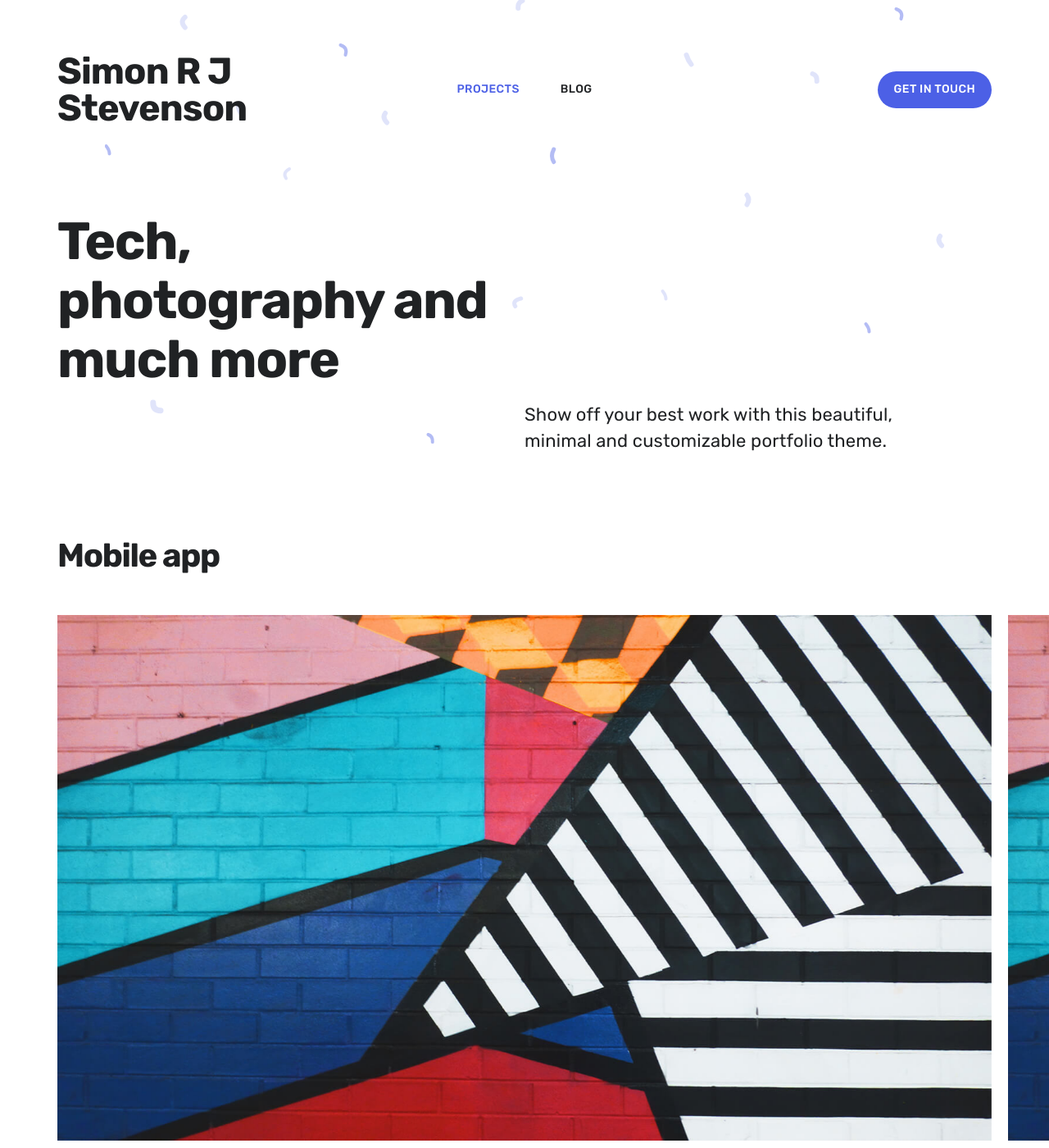
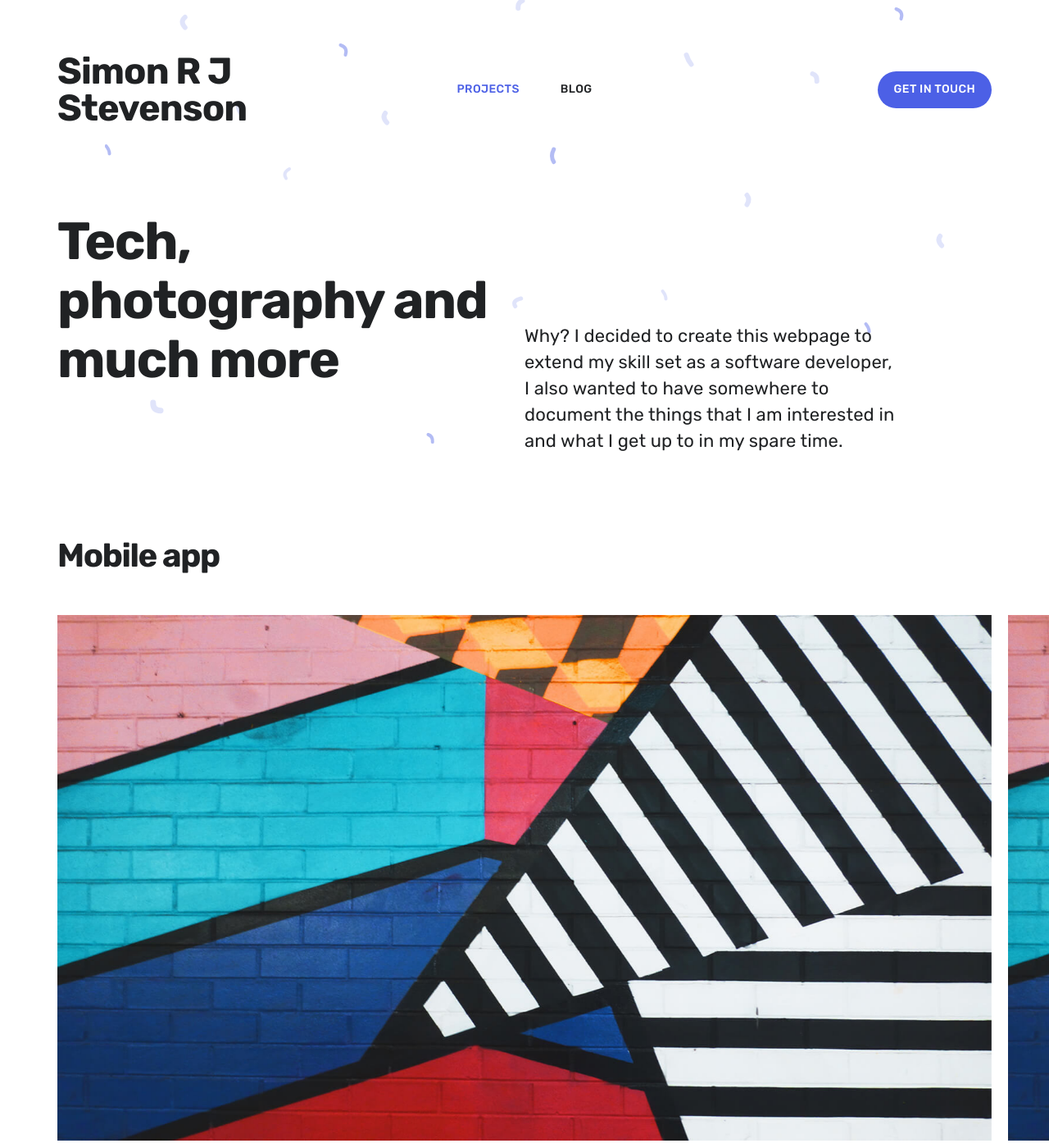
Before and after one commit to SimonRJStevenson/simonrjstevenson.github.io, a Jekyll site: the page built from index.html, in a window 1280 px wide and 1400 px high. Shown: the whole window at 82% size. Built offline with Jekyll 4.4.1, drawn with Linux system fonts in a browser that asks for light colours; nearby versions of some CDN libraries; some of the changed text lies outside the part shown.

Commit message:
Updating description

```diff
--- a/index.html
+++ b/index.html
@@ -1,7 +1,7 @@
 ---
 layout: default
 overtitle: Welcome to my website
-description: Show off your best work with this beautiful, minimal and customizable portfolio theme.
+description: Why? I decided to create this webpage to extend my skill set as a software developer, I also wanted to have somewhere to document the things that I am interested in and what I get up to in my spare time.
 featured_image: /images/social.jpg
 ---
 
@@ -46,7 +46,7 @@ featured_image: /images/social.jpg
 					<p class="project__description --small">
 						{{ project.description }}
 						<a href="{{ project.url | relative_url }}" class="project__link button--text --right"
-							style="color: {{ accent_color }}; --color-var: {{ accent_color }}">View Case Study</a>
+							style="color: {{ accent_color }}; --color-var: {{ accent_color }}">View Project</a>
 					</p>
 				</div>
 			</article>
```
